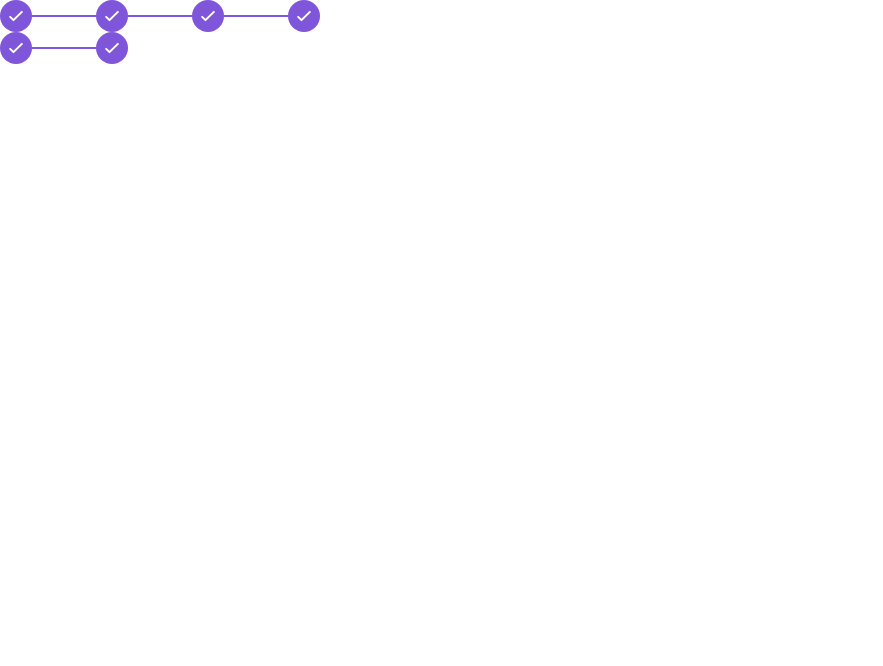
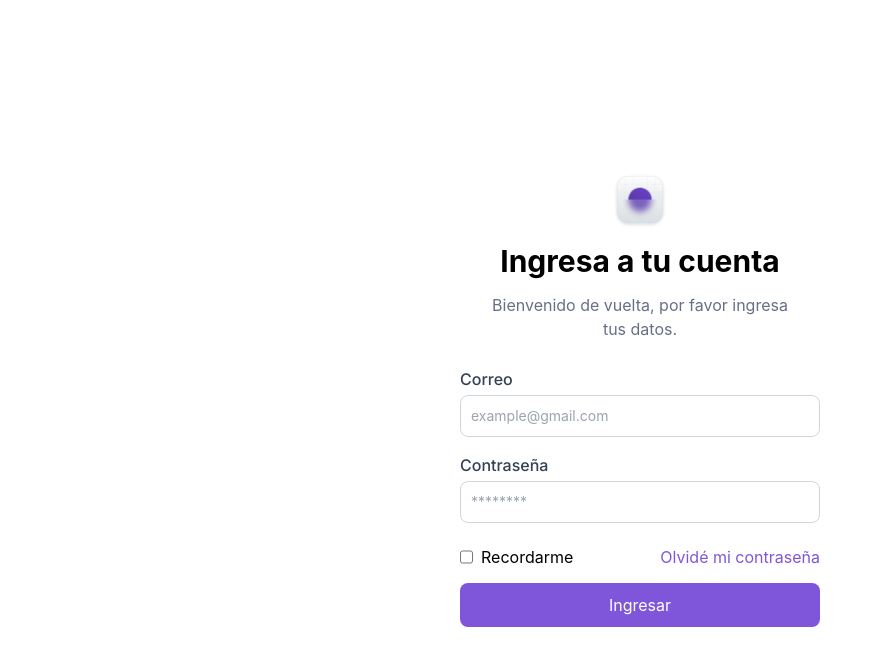
Before and after one commit to templario01/subscriptions-cms, a React (Create React App) app: page /login in a window 1280 px wide. Shown: the top 666 px of the page, without its empty margins (0-883 px from the left). Built offline with nearby package versions, Linux system fonts and the light colour scheme.

Commit message:
feature: add login page

```diff
--- a/package.json
+++ b/package.json
@@ -12,9 +12,11 @@
     "@types/react-dom": "^18.0.6",
     "react": "^18.2.0",
     "react-dom": "^18.2.0",
+    "react-router-dom": "^6.3.0",
     "react-scripts": "5.0.1",
     "typescript": "^4.8.2",
-    "web-vitals": "^2.1.4"
+    "web-vitals": "^2.1.4",
+    "yup": "^0.32.11"
   },
   "scripts": {
     "start": "react-scripts start",
--- a/postcss.config.js
+++ b/postcss.config.js
@@ -1,3 +1,4 @@
+// eslint-disable-next-line no-undef
 module.exports = {
   plugins: {
     tailwindcss: {},
--- a/src/App.css
+++ b/src/App.css
@@ -1,16 +1,26 @@
+@media (prefers-reduced-motion: no-preference) {
+  .App-logo {
+    animation: App-logo-spin infinite 20s linear;
+  }
+}
+
+@keyframes App-logo-spin {
+  from {
+    transform: rotate(0deg);
+  }
+  to {
+    transform: rotate(360deg);
+  }
+}
+
 .App {
   text-align: center;
+  height: 100vh;
 }
 
 .App-logo {
   height: 40vmin;
   pointer-events: none;
-}
-
-@media (prefers-reduced-motion: no-preference) {
-  .App-logo {
-    animation: App-logo-spin infinite 20s linear;
-  }
 }
 
 .App-header {
@@ -27,12 +37,3 @@
 .App-link {
   color: #61dafb;
 }
-
-@keyframes App-logo-spin {
-  from {
-    transform: rotate(0deg);
-  }
-  to {
-    transform: rotate(360deg);
-  }
-}
--- a/src/App.tsx
+++ b/src/App.tsx
@@ -1,12 +1,17 @@
 import React from 'react'
+import { BrowserRouter as Router, Route, Routes } from 'react-router-dom'
 import './App.css'
-import { MultistepBar } from './components/ui/multistep-bar/MultistepProgressBar'
+import { Login } from './components/pages/login/Login'
+
 
 function App() {
   return (
     <div className="App">
-      <MultistepBar size={'large'} phase={'100%'} />
-      <MultistepBar size={'small'} phase={'100%'} />
+      <Router>
+        <Routes>
+          <Route path="/login" element={<Login />}></Route>
+        </Routes>
+      </Router>
     </div>
   )
 }
--- /dev/null
+++ b/src/components/pages/login/Login.tsx
@@ -0,0 +1,105 @@
+import React, { useState } from 'react'
+import logo from '../../../shared/assets/logomark.png'
+import { Buttom } from '../../ui/buttoms/Buttom'
+import { InputTextSection } from '../../ui/form/molecules/InputTextSection'
+import { NavLink } from 'react-router-dom'
+import * as yup from 'yup'
+
+const validationSchema = {
+  username: yup.object({
+    validMail: yup.string().required('Ingresa tu correo electronico').email('Ingresa un correo valido'),
+  }),
+  password: yup.object({
+    validPassword: yup.string().required('Ingresa tu contraseña').min(6, 'Debe ser de un minimo de 6 caracteres'),
+  }),
+}
+
+export const Login = () => {
+  const [username, setUsername] = useState<string>('')
+  const [usernameErrorMessage, setUsernameErrorMessage] = useState<string>('')
+  const [password, setPassword] = useState<string>('')
+  const [passwordErrorMessage, setPasswordErrorMessage] = useState<string>('')
+
+  const usernameHandleFocusOut = async () => {
+    const usernameValidation = await validationSchema.username.validate({ validMail: username }).catch((err) => {
+      return err.message
+    })
+    if (typeof usernameValidation === 'string') {
+      setUsernameErrorMessage(usernameValidation)
+    } else {
+      setUsernameErrorMessage('')
+    }
+  }
+
+  const passwordHandleFocusOut = async () => {
+    const passwordValidation = await validationSchema.password.validate({ validPassword: password }).catch((err) => {
+      return err.message
+    })
+
+    if (typeof passwordValidation === 'string') {
+      setPasswordErrorMessage(passwordValidation)
+    } else {
+      setPasswordErrorMessage('')
+    }
+  }
+
+  const onFocusHandler = () => {
+    setUsernameErrorMessage('')
+    setPasswordErrorMessage('')
+  }
+
+  const usernameHandleChange = (e: React.ChangeEvent<HTMLInputElement>) => {
+    setUsername(e.target.value)
+  }
+
+  const passwordHandleChange = (e: React.ChangeEvent<HTMLInputElement>) => {
+    setPassword(e.target.value)
+  }
+
+  return (
+    <div className="container mx-auto w-full h-full flex items-center justify-center">
+      <div className="flex justify-center flex-col gap-3.5 w-form-1">
+        <div className="w-full flex items-center justify-center">
+          <img className="w-14" src={logo}></img>
+        </div>
+        <h1 className="font-bold text-3xl">Ingresa a tu cuenta</h1>
+        <span className="text-ui-gray-500 pb-3">
+          Bienvenido de vuelta, por favor ingresa
+          <br />
+          tus datos.
+        </span>
+        <div className="flex flex-col gap-2">
+          <InputTextSection
+            label="Correo"
+            placeholder="example@gmail.com"
+            onFocusOut={usernameHandleFocusOut}
+            inputHandleChange={usernameHandleChange}
+            errorMessage={usernameErrorMessage}
+            onFocus={onFocusHandler}
+          />
+          <InputTextSection
+            label="Contraseña"
+            placeholder="********"
+            isPassword={true}
+            onFocusOut={passwordHandleFocusOut}
+            inputHandleChange={passwordHandleChange}
+            errorMessage={passwordErrorMessage}
+            onFocus={onFocusHandler}
+          />
+        </div>
+        <div className="flex flex-row justify-between">
+          <div className="flex gap-2">
+            <input id="checkbox-item-11" type="checkbox" value="" className="accent-ui-primary-700" />
+            <span>Recordarme</span>
+          </div>
+          <div>
+            <span className="text-ui-primary-600">
+              <NavLink to="/">Olvidé mi contraseña</NavLink>
+            </span>
+          </div>
+        </div>
+        <Buttom description="Ingresar"></Buttom>
+      </div>
+    </div>
+  )
+}
--- /dev/null
+++ b/src/components/ui/buttoms/Buttom.tsx
@@ -0,0 +1,14 @@
+import React from 'react'
+
+interface ButtomProps {
+  description: string
+  handleClick?: () => void
+}
+
+export const Buttom: React.FC<ButtomProps> = ({ description, handleClick }) => {
+  return (
+    <button onClick={handleClick} type="submit" className="rounded-lg w-full bg-ui-primary-600 text-white py-2.5 px-4 hover:bg-ui-primary-500">
+      {description}
+    </button>
+  )
+}
--- a/src/components/ui/form/CreateAdminAccountForm.tsx
+++ b/src/components/ui/form/CreateAdminAccountForm.tsx
@@ -1,7 +1,16 @@
 import React from 'react'
+import { InputTextSection } from './molecules/InputTextSection'
 
 export const CreateAdminAccountForm = () => {
+
+  const inputChange = (e:any) => {
+    console.log(e.target.value)
+  }
   return (
-    <div>CreateAdminAccountForm</div>
+    <div>
+      <form>
+      <InputTextSection label='Nombre' placeholder='Nombre' inputHandleChange={inputChange}/>
+      </form>
+    </div>
   )
 }
--- /dev/null
+++ b/src/components/ui/form/molecules/InputTextSection.tsx
@@ -0,0 +1,38 @@
+import React from 'react'
+
+interface InputTextSectionProps {
+  isPassword?: boolean
+  placeholder?: string
+  label: string
+  onFocusOut?: (e: React.FocusEvent<HTMLInputElement, Element>) => void
+  onFocus?: (e: React.FocusEvent<HTMLInputElement, Element>) => void
+  inputHandleChange?: (e: React.ChangeEvent<HTMLInputElement>) => void
+  errorMessage?: string
+}
+
+export const InputTextSection: React.FC<InputTextSectionProps> = ({
+  inputHandleChange,
+  onFocusOut,
+  onFocus,
+  errorMessage = '',
+  isPassword = false,
+  label = 'Example',
+  placeholder = '',
+}) => {
+  return (
+    <div className="flex flex-col items-start mb-2">
+      <label className="block mb-1 font-inter text-base font-medium text-ui-gray-700">{label}</label>
+      <input
+        onChange={inputHandleChange}
+        type={isPassword ? 'password' : 'text'}
+        className="text-sm rounded-lg block w-full p-2.5 bg-white border border-ui-gray-300 text-ui-gray-700
+        focus:outline-none focus:border-2 focus:border-ui-primary-600"
+        placeholder={placeholder}
+        onBlur={onFocusOut}
+        onFocus={onFocus}
+        required
+      />
+      {errorMessage?.length > 0 && <span className="text-red-600 text-sm">{errorMessage}</span>}
+    </div>
+  )
+}
--- a/src/index.css
+++ b/src/index.css
@@ -1,17 +1,17 @@
+@import url('https://fonts.googleapis.com/css2?family=Inter:wght@100;200;300;400;500;600;700;800;900&display=swap');
+
 @tailwind base;
 @tailwind components;
 @tailwind utilities;
 
 body {
   margin: 0;
-  font-family: -apple-system, BlinkMacSystemFont, 'Segoe UI', 'Roboto', 'Oxygen',
-    'Ubuntu', 'Cantarell', 'Fira Sans', 'Droid Sans', 'Helvetica Neue',
-    sans-serif;
+  font-family: -apple-system, BlinkMacSystemFont, 'Segoe UI', 'Roboto', 'Oxygen', 'Ubuntu', 'Cantarell', 'Fira Sans',
+    'Droid Sans', 'Helvetica Neue', sans-serif;
   -webkit-font-smoothing: antialiased;
   -moz-osx-font-smoothing: grayscale;
 }
 
 code {
-  font-family: source-code-pro, Menlo, Monaco, Consolas, 'Courier New',
-    monospace;
+  font-family: source-code-pro, Menlo, Monaco, Consolas, 'Courier New', monospace;
 }
--- a/tailwind.config.js
+++ b/tailwind.config.js
@@ -4,12 +4,24 @@ module.exports = {
   content: ['./src/**/*.{js,jsx,ts,tsx}'],
   theme: {
     extend: {
+      fontFamily: {
+        inter: ['Inter'],
+      },
       height: {
         multistep: '2px',
       },
+      width: {
+        'form-1': '360px',
+        'form-2': '',
+        'form-3': '',
+      },
       colors: {
         'ui-gray-300': '#D0D5DD',
+        'ui-gray-700': '#344054',
+        'ui-gray-500': '#667085',
+        'ui-primary-500': '#8E69DD',
         'ui-primary-600': '#7F56D9',
+        'ui-primary-700': '#6941C6',
       },
     },
   },
```
Also changed, not shown: .eslintrc.json, src/components/ui/form/molecules/input.tsx (deleted), src/shared/assets/logomark.png (added), 1 other file (tests, documents, lock files or other folders).
